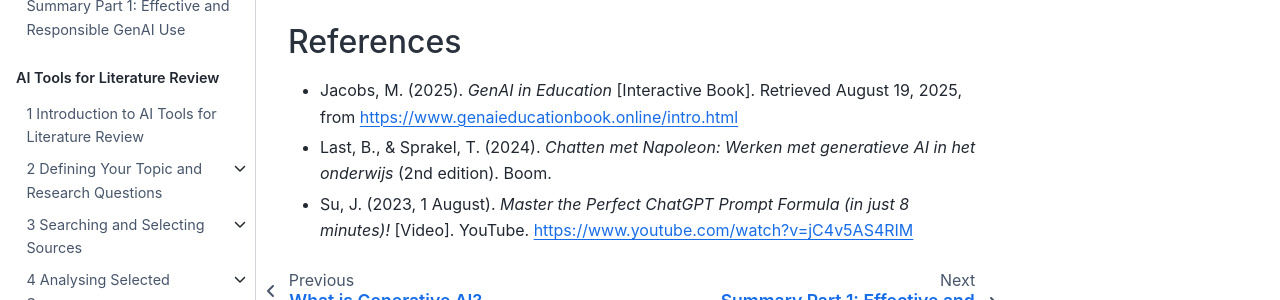
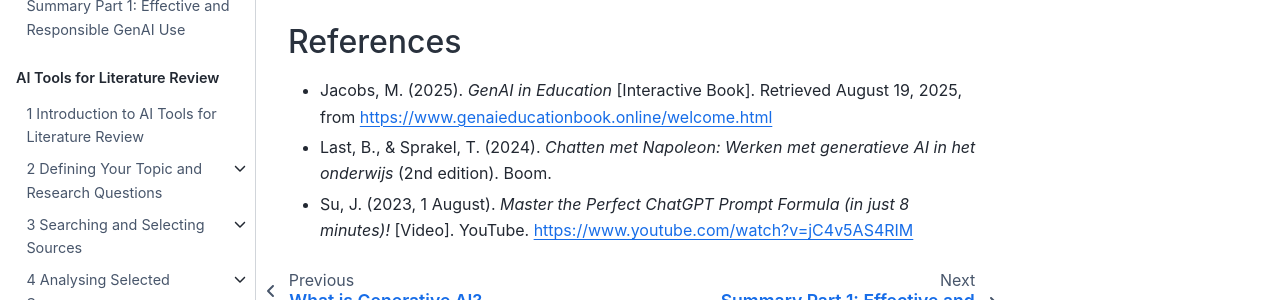
Before and after one commit to lwalma/ai-lit-review, a Jupyter Book: the page built from book/part1/prompts.md, in a window 1280 px wide and 900 px high, scrolled down 1350 px. Shown: the part 474-774 px from the top of the window. Built offline with Jupyter Book 1.0.4 settings and Sphinx 7.4.7 and the Sphinx Book theme 1.1.4, drawn with Linux system fonts in a browser that asks for light colours; comment, search, counter and statistics services are not loaded; part of the change alters nothing that is shown.

Commit message:
Update prompts.md
Kapotte link in bronnenlijst gefixt

```diff
--- a/book/part1/prompts.md
+++ b/book/part1/prompts.md
@@ -29,6 +29,6 @@ Effective use of GenAI tools is (often) an iterative process: it doesn’t stop
 
 ## References
 
-- Jacobs, M. (2025). _GenAI in Education_ [Interactive Book]. Retrieved August 19, 2025, from <a href="https://www.genaieducationbook.online/intro.html" target="_blank">https://www.genaieducationbook.online/intro.html</a>
+- Jacobs, M. (2025). _GenAI in Education_ [Interactive Book]. Retrieved August 19, 2025, from <a href="https://www.genaieducationbook.online/welcome.html" target="_blank">https://www.genaieducationbook.online/welcome.html</a>
 - Last, B., & Sprakel, T. (2024). _Chatten met Napoleon: Werken met generatieve AI in het onderwijs_ (2nd edition). Boom.
 - Su, J. (2023, 1 August). _Master the Perfect ChatGPT Prompt Formula (in just 8 minutes)!_ [Video]. YouTube. <a href="https://www.youtube.com/watch?v=jC4v5AS4RIM" target="_blank">https://www.youtube.com/watch?v=jC4v5AS4RIM</a>
```
